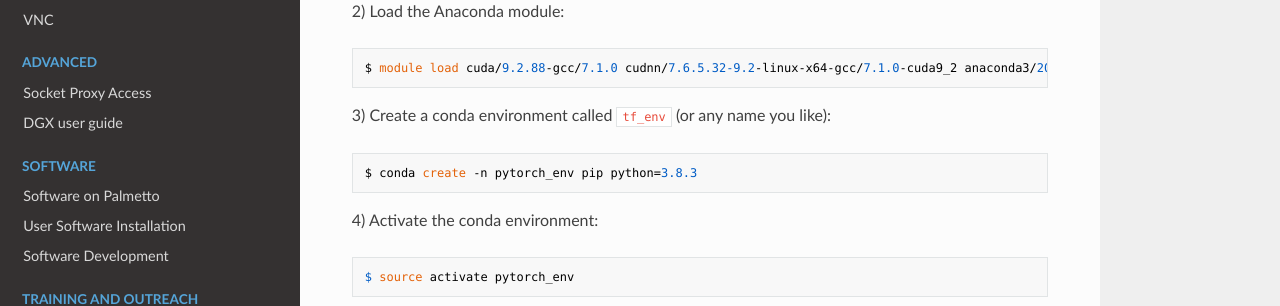
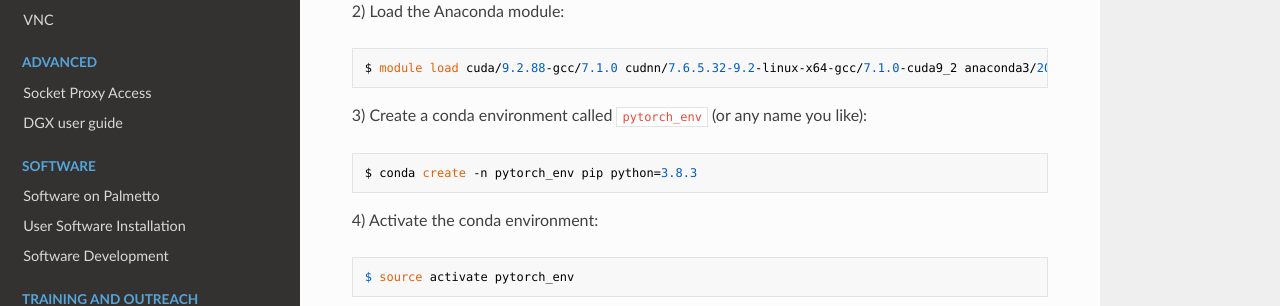
Before and after one commit to clemsonciti/palmetto-documentation, an MkDocs documentation site: the page built from docs/software/packages/pytorch.md, in a window 1280 px wide and 900 px high. Shown: the part 381-687 px from the top of the window. Built offline with MkDocs 1.6.1, drawn with Linux system fonts in a browser that asks for light colours; nearby versions of some CDN libraries.

Commit message:
PyTorch guide updated, again

```diff
--- a/docs/software/packages/pytorch.md
+++ b/docs/software/packages/pytorch.md
@@ -16,7 +16,7 @@ $ qsub -I -l select=1:ncpus=16:mem=20gb:ngpus=1:gpu_model=p100:interconnect=10ge
 $ module load cuda/9.2.88-gcc/7.1.0 cudnn/7.6.5.32-9.2-linux-x64-gcc/7.1.0-cuda9_2 anaconda3/2019.10-gcc/8.3.1
 ~~~
 
-3) Create a conda environment called `tf_env` (or any name you like):
+3) Create a conda environment called `pytorch_env` (or any name you like):
 ~~~
 $ conda create -n pytorch_env pip python=3.8.3
 ~~~
```
